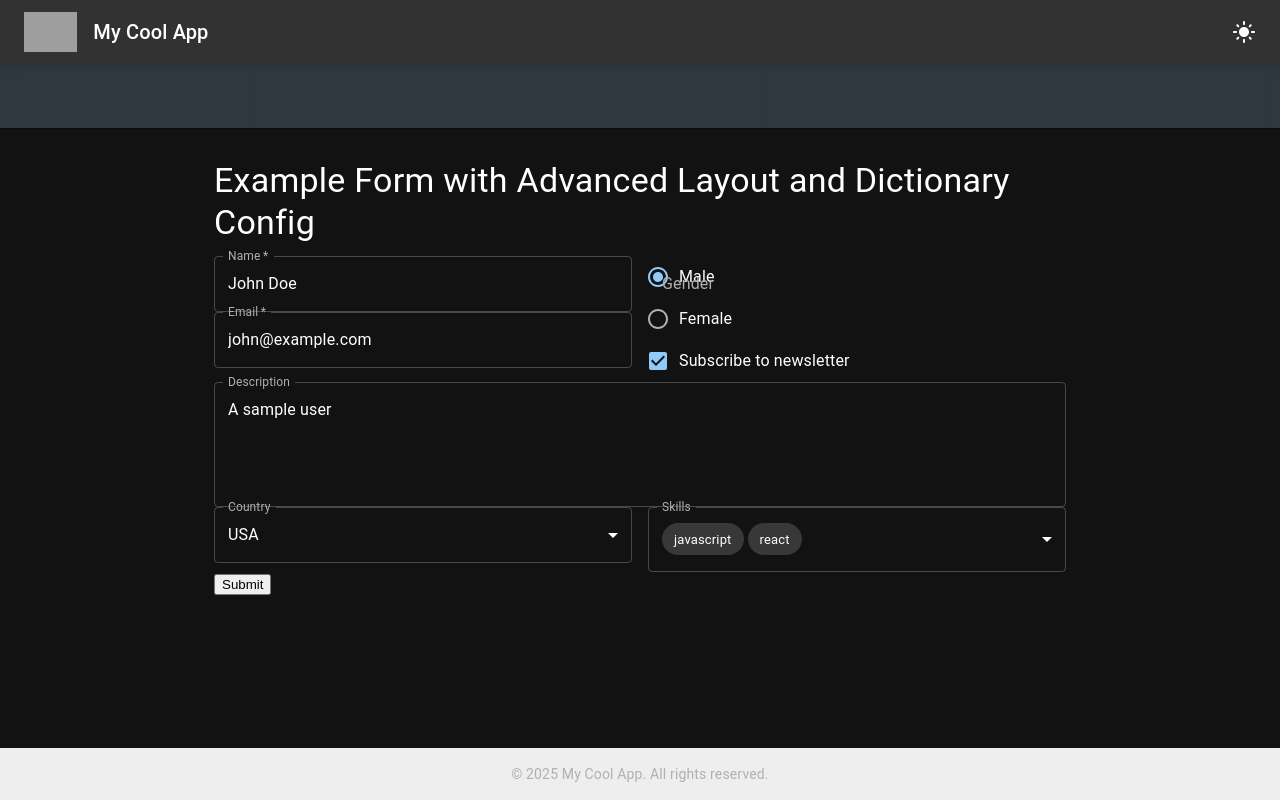
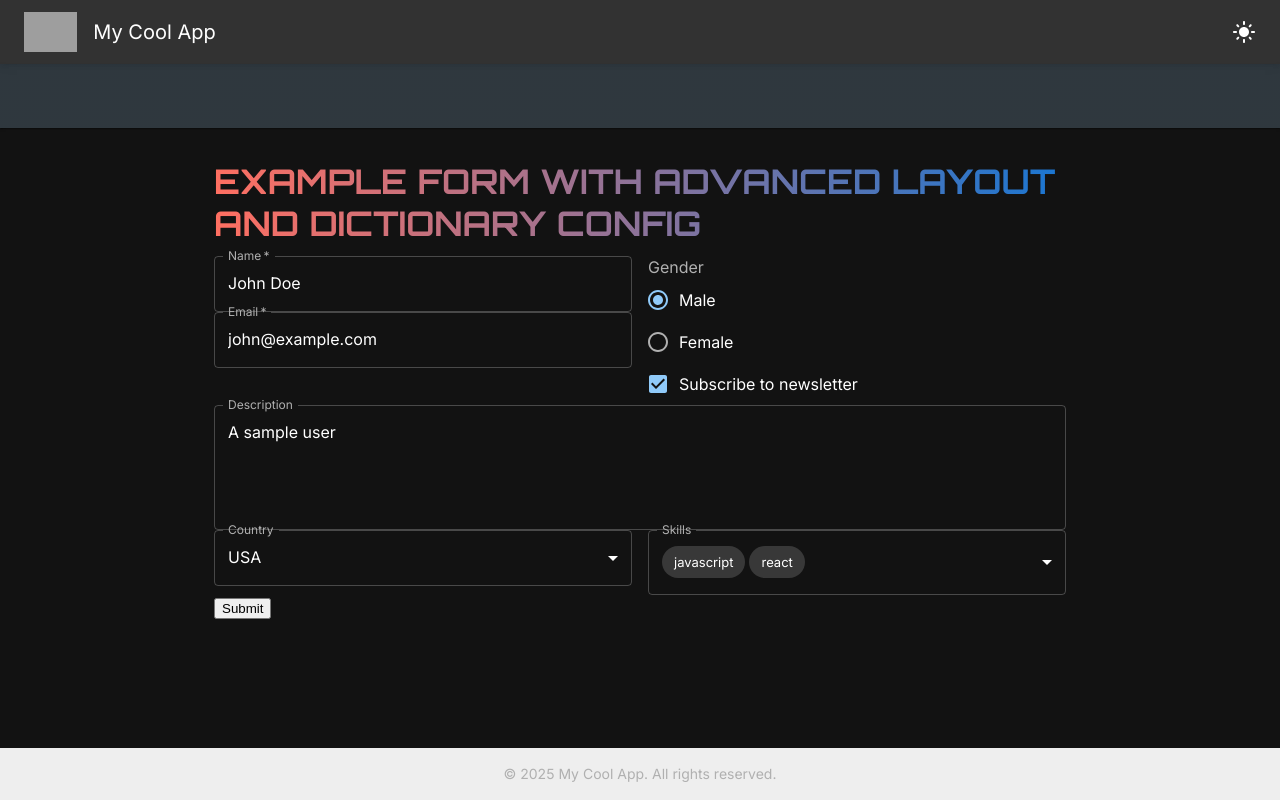
Before and after one commit to LoopyToktyn/react-template, a React app: page /form in a window 1280 px wide. Built offline with nearby package versions, Linux system fonts and the light colour scheme; grey boxes are pictures that could not be loaded.

Commit message:
improve some style and layout

```diff
--- a/public/index.html
+++ b/public/index.html
@@ -4,6 +4,11 @@
     <meta charset="utf-8" />
     <title>Your React App</title>
     <meta name="viewport" content="width=device-width, initial-scale=1" />
+    <link href="https://fonts.googleapis.com/css2?family=Orbitron:wght@400;700&display=swap" rel="stylesheet">
+    <link href="https://fonts.googleapis.com/css2?family=Inter:wght@400;600;700&display=swap" rel="stylesheet">
+    <link href="https://fonts.googleapis.com/css2?family=Inter:wght@400;600;700&display=swap" rel="stylesheet">
+    <link href="https://fonts.googleapis.com/css2?family=Roboto:wght@400;500;700&family=Lato:wght@400;700&display=swap" rel="stylesheet">
+
   </head>
   <body>
     <div id="root"></div>
--- a/src/components/FormRenderer.tsx
+++ b/src/components/FormRenderer.tsx
@@ -16,6 +16,7 @@ import {
   Chip,
   Box,
   Typography,
+  FormLabel,
 } from "@mui/material";
 import { FormConfigDictionary, LayoutConfig } from "@root/types";
 
@@ -83,7 +84,7 @@ const FormRenderer: React.FC<FormRendererProps> = ({
       case "radio":
         return (
           <FormControl component="fieldset" error={Boolean(errorMsg)}>
-            <InputLabel>{field.label}</InputLabel>
+            <FormLabel>{field.label}</FormLabel>
             <RadioGroup
               name={field.name}
               value={value}
--- a/src/pages/ExampleForm.tsx
+++ b/src/pages/ExampleForm.tsx
@@ -226,7 +226,18 @@ const theme = createTheme();
 export default function ExamplePage() {
   return (
     <Container maxWidth="md" sx={{ mt: 4 }}>
-      <Typography variant="h4" gutterBottom>
+      <Typography
+        variant="h4"
+        gutterBottom
+        sx={{
+          fontFamily: "Orbitron , sans-serif",
+          background: "linear-gradient(90deg, #ff6f61, #1976d2)",
+          WebkitBackgroundClip: "text",
+          WebkitTextFillColor: "transparent",
+          textTransform: "uppercase",
+          fontWeight: 700,
+        }}
+      >
         Example Form with Advanced Layout and Dictionary Config
       </Typography>
       <CrudForm
--- a/src/theme.ts
+++ b/src/theme.ts
@@ -4,6 +4,8 @@ import { createTheme as ogCreateTheme } from "@mui/material/styles";
 
 const primaryColor = process.env.REACT_APP_PRIMARY_COLOR || "#1976d2"; // Core health blue
 const secondaryColor = process.env.REACT_APP_SECONDARY_COLOR || "#ff6f61"; // Friendly coral
+
+const FONT_FAMILY = "Inter, sans-serif";
 
 const createTheme = (mode: "light" | "dark") =>
   ogCreateTheme({
@@ -26,6 +28,13 @@ const createTheme = (mode: "light" | "dark") =>
         secondary: mode === "light" ? "#757575" : "#b0b0b0",
       },
     },
+    typography: {
+      fontFamily: FONT_FAMILY,
+      h1: { fontFamily: FONT_FAMILY, fontWeight: 700 },
+      h2: { fontFamily: FONT_FAMILY, fontWeight: 600 },
+      h3: { fontFamily: FONT_FAMILY, fontWeight: 600 },
+      h4: { fontFamily: FONT_FAMILY, fontWeight: 600 },
+    },
   });
 
 export default createTheme;
```
